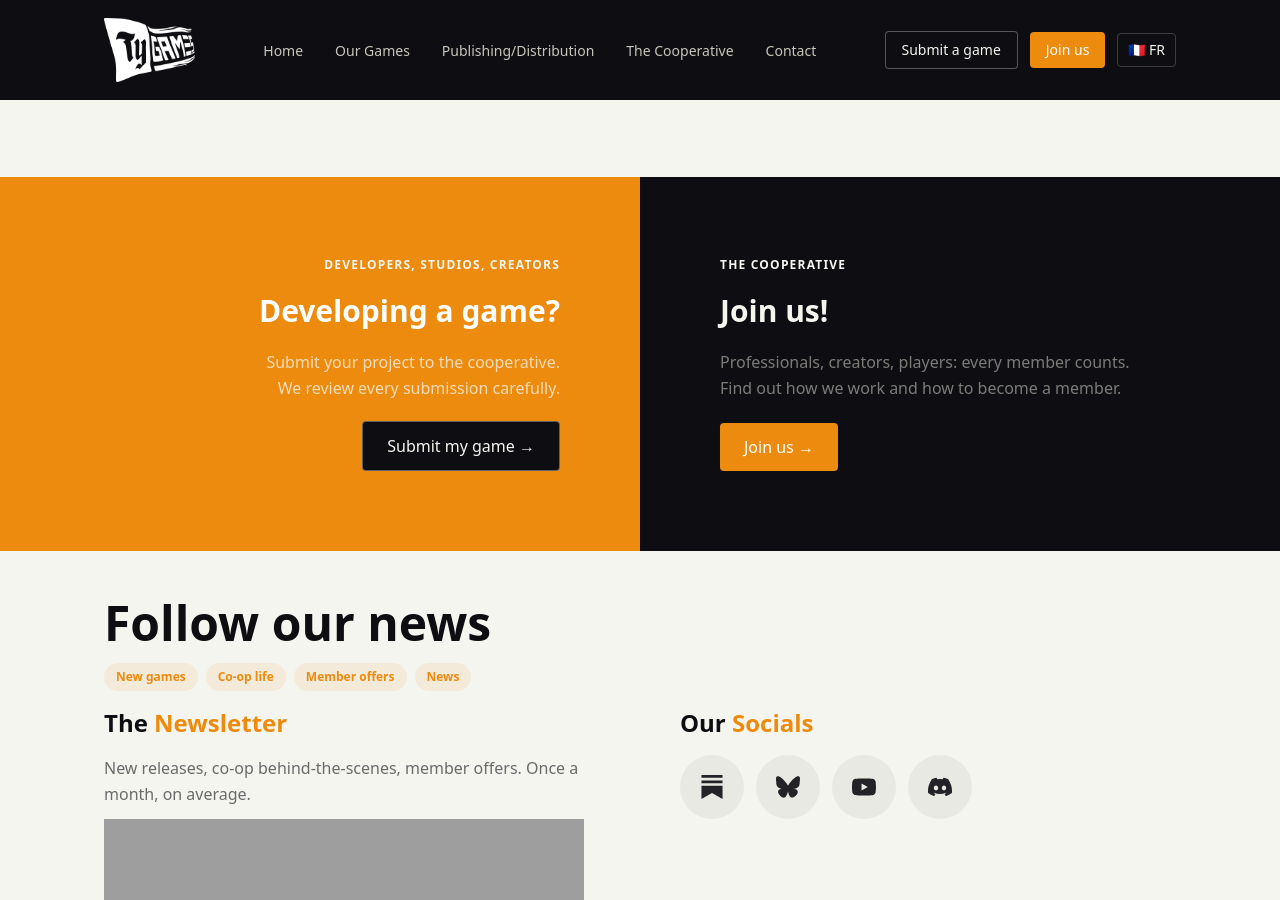
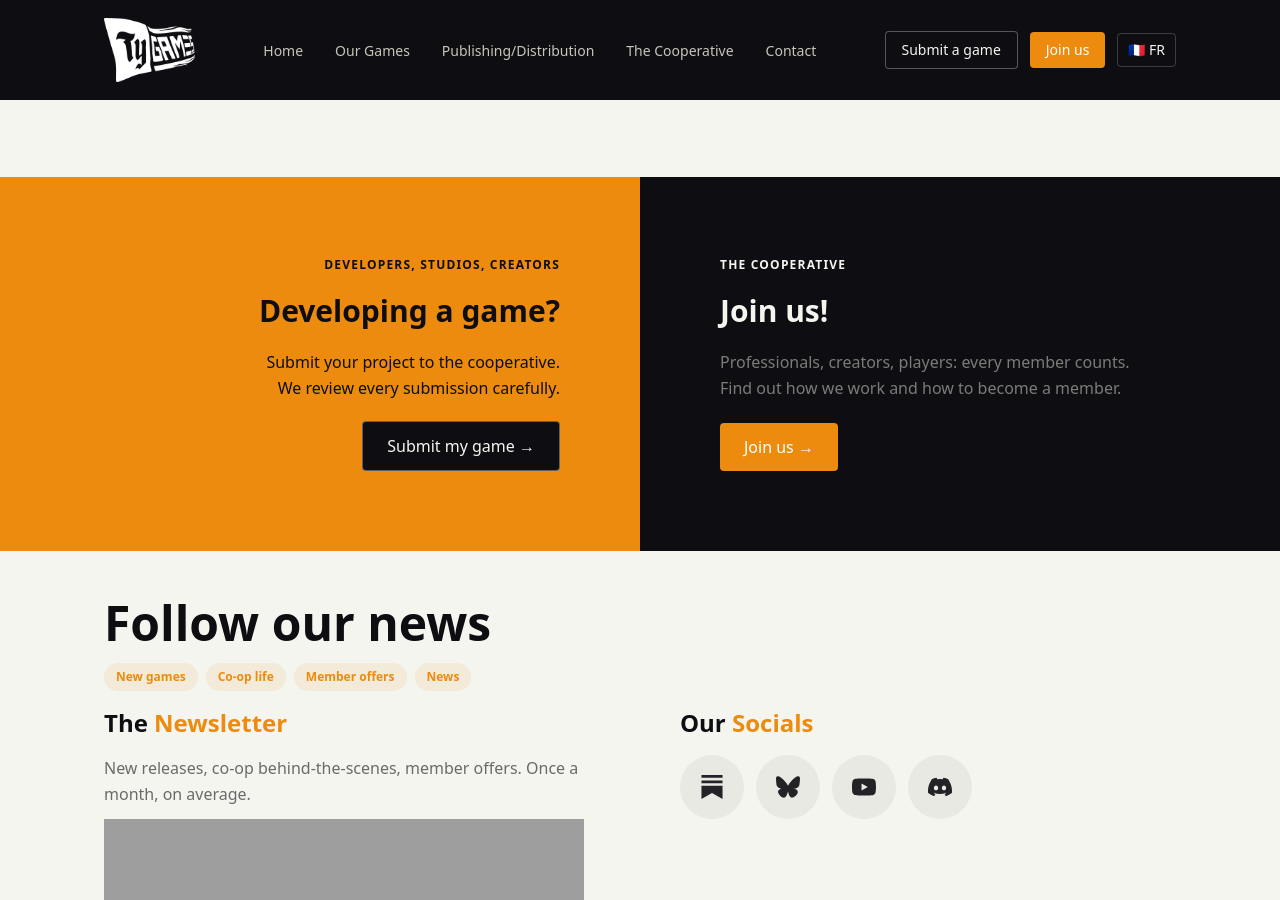
Before and after one commit to tygamesbzh/tygamesbzh.github.io, a Jekyll site: the page built from en/index.html, in a window 1280 px wide and 900 px high, scrolled down 1540 px. Built offline with Jekyll 4.4.1, drawn with Linux system fonts in a browser that asks for light colours; grey boxes are pictures that could not be loaded.

Commit message:
♻️ CTA colors

```diff
--- a/_includes/cta.html
+++ b/_includes/cta.html
@@ -4,10 +4,9 @@
 <!-- CTA -->
 <div class="grid md:grid-cols-2">
   <div class="bg-accent p-16 md:p-20 flex flex-col gap-5 items-end text-right">
-    <p class="section-eyebrow text-offwhite max-w-md">{{ t.cta.devs_eyebrow }}</p>
-    <h3 class="font-heading font-bold text-3xl text-white max-w-md">{{ t.cta.devs_heading }}</h3>
-
-    <p class="text-white/70 leading-relaxed max-w-xl">{{ t.cta.devs_body }}</p>
+    <p class="section-eyebrow text-ink max-w-md">{{ t.cta.devs_eyebrow }}</p>
+    <h3 class="font-heading font-bold text-3xl text-ink max-w-md">{{ t.cta.devs_heading }}</h3>
+    <p class="text-ink leading-relaxed max-w-xl">{{ t.cta.devs_body }}</p>
     <a href="{{ t.urls.submit | relative_url }}" class="btn-outline inline-block w-fit mt-auto" style="border-color: rgba(255,255,255,0.35)">{{ t.cta.devs_button }}</a>
   </div>
   <div class="bg-ink p-16 md:p-20 flex flex-col gap-5 items-start text-left border-t md:border-t-0 border-white/10">
--- a/assets/css/output.css
+++ b/assets/css/output.css
@@ -1725,6 +1725,14 @@ ul.distrib-card-body {
   color: rgb(255 255 255 / 0.7);
 }
 
+.text-white\/50 {
+  color: rgb(255 255 255 / 0.5);
+}
+
+.text-muted\/80 {
+  color: rgb(200 197 186 / 0.8);
+}
+
 .underline {
   text-decoration-line: underline;
 }
```
